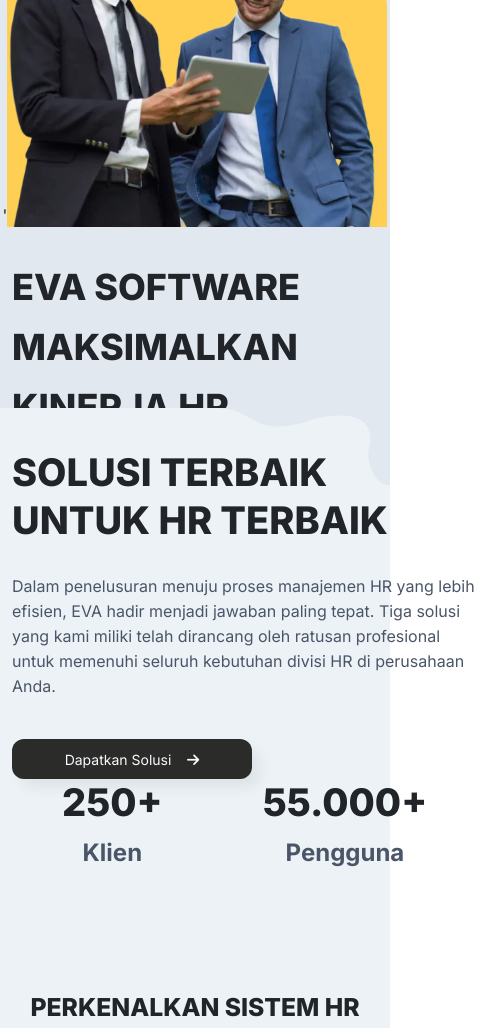
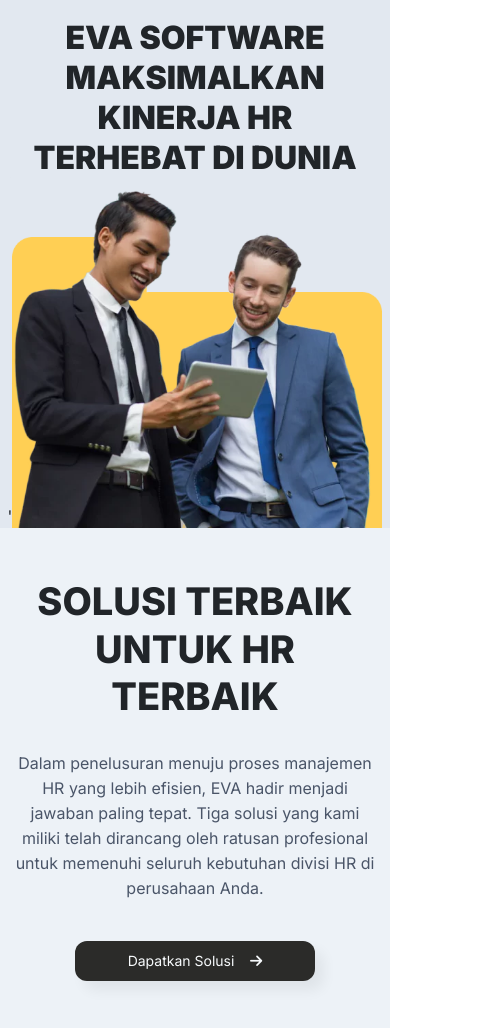
Before and after one commit to WeakBee/Eva-AboutUs, a plain HTML site: page index.html in a window 390 px wide. Shown: the part 72-1100 px from the top of the page, 489 px wide, since content can reach past the window. Drawn offline with nearby package versions, Linux system fonts and the light colour scheme.

Commit message:
responsive small update

```diff
--- a/index.html
+++ b/index.html
@@ -117,11 +117,11 @@
     <section id="section-1">
       <div class="container">
         <div class="row">
-            <div class="col">'
+            <div class="col-lg order-lg-first order-last">'
                 <img class="model" src="Assets/Section-1-Model.webp" alt="model">
                 <img src="Assets/Section-1-Padding.webp" alt="">
             </div>
-            <div class="col">
+            <div class="col-lg order-lg-last order-first">
                 <h1 class="judul">EVA SOFTWARE MAKSIMALKAN KINERJA HR TERHEBAT DI DUNIA</h1>
             </div>
         </div>
@@ -131,7 +131,7 @@
       <img class="liquid" src="Assets/Section-2-Liquid.svg" alt="">
       <div class="container">
         <div class="row">
-            <div class="col">
+            <div class="col-lg">
                 <h1 class="judul">SOLUSI TERBAIK <br>UNTUK HR TERBAIK</h1>
                 <p>Dalam penelusuran menuju proses manajemen HR yang lebih efisien, EVA hadir menjadi jawaban paling tepat. Tiga solusi yang kami miliki telah dirancang oleh ratusan profesional untuk memenuhi seluruh kebutuhan divisi HR di perusahaan Anda.</p>
                 <a href="#form">
@@ -143,7 +143,7 @@
                     </button>
                   </a>
             </div>
-            <div class="col">
+            <div class="col-lg">
                 <div>
                     <h1 class="judul">250+</h1>
                     <p>Klien</p>
--- a/style.css
+++ b/style.css
@@ -12,18 +12,18 @@
  height: 100%;
 }
 
-#section-1 .col:nth-child(1){
+#section-1 .col-lg:nth-child(1){
     display: flex;
     align-items: flex-end;
     justify-content: center;
 }
 
-#section-1 .col:nth-child(2){
+#section-1 .col-lg:nth-child(2){
     display: flex;
     align-items: center;
 }
 
-#section-1 .col:nth-child(2) h1{
+#section-1 .col-lg:nth-child(2) h1{
     width: 576px;
     line-height: 83px;
     margin-top: 30px;
@@ -37,10 +37,10 @@
   #section-1{
       height: 580px;
   }
-  #section-1 .col:nth-child(1) img{
+  #section-1 .col-lg:nth-child(1) img{
       width: 450px;
   }
-  #section-1 .col:nth-child(2) h1{
+  #section-1 .col-lg:nth-child(2) h1{
       width: 546px;
       line-height: 63px;
       font-size: 42px;
@@ -50,13 +50,34 @@
   #section-1{
     height: 480px;
   }
-  #section-1 .col:nth-child(1) img{
+  #section-1 .col-lg:nth-child(1) img{
     width: 380px;
   }
-  #section-1 .col:nth-child(2) h1{
+  #section-1 .col-lg:nth-child(2) h1{
     width: auto;
     line-height: 60px;
     font-size: 36px;
+  }
+}
+
+@media (max-width: 992px) {
+  #section-1{
+    height: 600px;
+    text-align: center;
+    padding-top: 50px;
+
+  }
+  #section-1 .col-lg:nth-child(2) h1{
+    font-size: 32px;
+    line-height: 40px;
+    width: 477px;
+    font-weight: 900;
+    text-align: center;
+    margin: 30px auto;
+  }
+
+  #section-1 .col-lg:nth-child(1) img{
+    width: 370px;
   }
 }
 /* SECTION 1 */
@@ -79,29 +100,29 @@
     right: 0;
     width: 50vw;
 }
-#section-2 .col:nth-child(1) p{
+#section-2 .col-lg:nth-child(1) p{
     color: #4A5568;
     font-size: 18px;
     line-height: 30px;
     margin-top: 36px;
     margin-bottom: 48px;
 }
-#section-2 .col:nth-child(2){
+#section-2 .col-lg:nth-child(2){
     display: flex;
     justify-content: center;
     align-items: center;
 }
-#section-2 .col:nth-child(2) div{
+#section-2 .col-lg:nth-child(2) div{
     margin: 0 50px;
     text-align: center;
 }
-#section-2 .col:nth-child(2) div p{
+#section-2 .col-lg:nth-child(2) div p{
     color: #4A5568;
     font-size: 24px;
     font-weight: 700;
 }
 @media (max-width: 1200px) {
-  #section-2 .col:nth-child(1) p{
+  #section-2 .col-lg:nth-child(1) p{
     font-size: 16px;
     line-height: 25px;
     margin-top: 30px;
@@ -109,7 +130,24 @@
   }
   #section-2{
     height: 520px;
+  }
 }
+
+@media (max-width: 992px) {
+  #section-2{
+    height: 600px;
+    text-align: center;
+    padding-top: 50px;
+  }
+  #section-2 .container{
+    display: block;
+  }
+  #section-2 .liquid{
+    display: none;
+  }
+  #section-2 .col-lg:nth-child(2){
+    padding-top: 80px;
+  }
 }
 /* SECTION 2 */
 
@@ -117,7 +155,7 @@
 #section-3{
   position: relative;
   background-color: var(--warna1);
-  height: 1000px;
+  height: 600px;
   overflow: hidden;
   z-index: 1;
   box-shadow: var(--warna1) 0px 10px;
```
Lines whose indentation alone changed are shown as unchanged.
